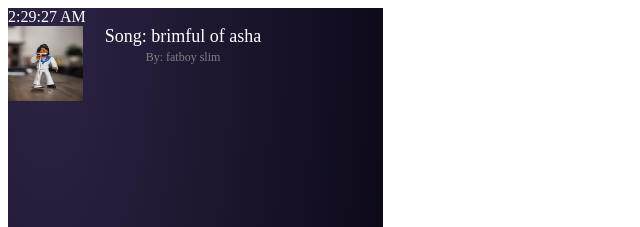
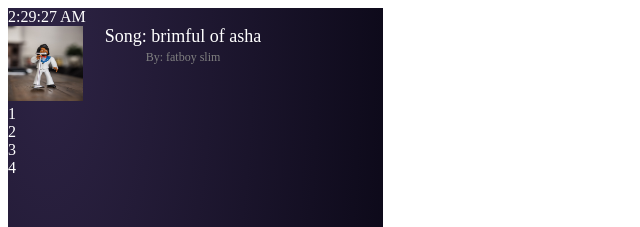
Before and after one commit to bitterhippo/spotifymixtape, a React (Create React App) app: page /MixTape in a window 1280 px wide. Shown: the top 227 px of the page, without its empty margins (0-640 px from the left). Built offline with nearby package versions, Linux system fonts and the light colour scheme.

Commit message:
SongBox - Done

```diff
--- a/src/Components/MixTape.js
+++ b/src/Components/MixTape.js
@@ -3,8 +3,6 @@ import '../App.css';
 import StatusBar from '../Subcomponents/Footer';
 import Footer from '../Subcomponents/StatusBar';
 import NoteBox from '../Subcomponents/NoteBox';
-import CreateTagInfo from '../Subcomponents/CreateTagInfo';
-import TextPic from '../Subcomponents/TextPic';
 import SongBox from '../Subcomponents/SongBox';
 
 
@@ -16,12 +14,18 @@ class MixTape extends React.Component {
 
 
   render () {
+    const arr = [1,2,3,4]
     return (
       <div>
         <div id='viewscreen'>
           <StatusBar />
           <Footer />
           <SongBox props={{img: 'funk.jpeg', songName: 'brimful of asha', artist: 'fatboy slim'}}/>
+          <div>
+            {arr.map((x,y) =>
+              <div key={y}>{x}</div>
+            )}
+          </div>
         </div>
       </div>
     );
```
